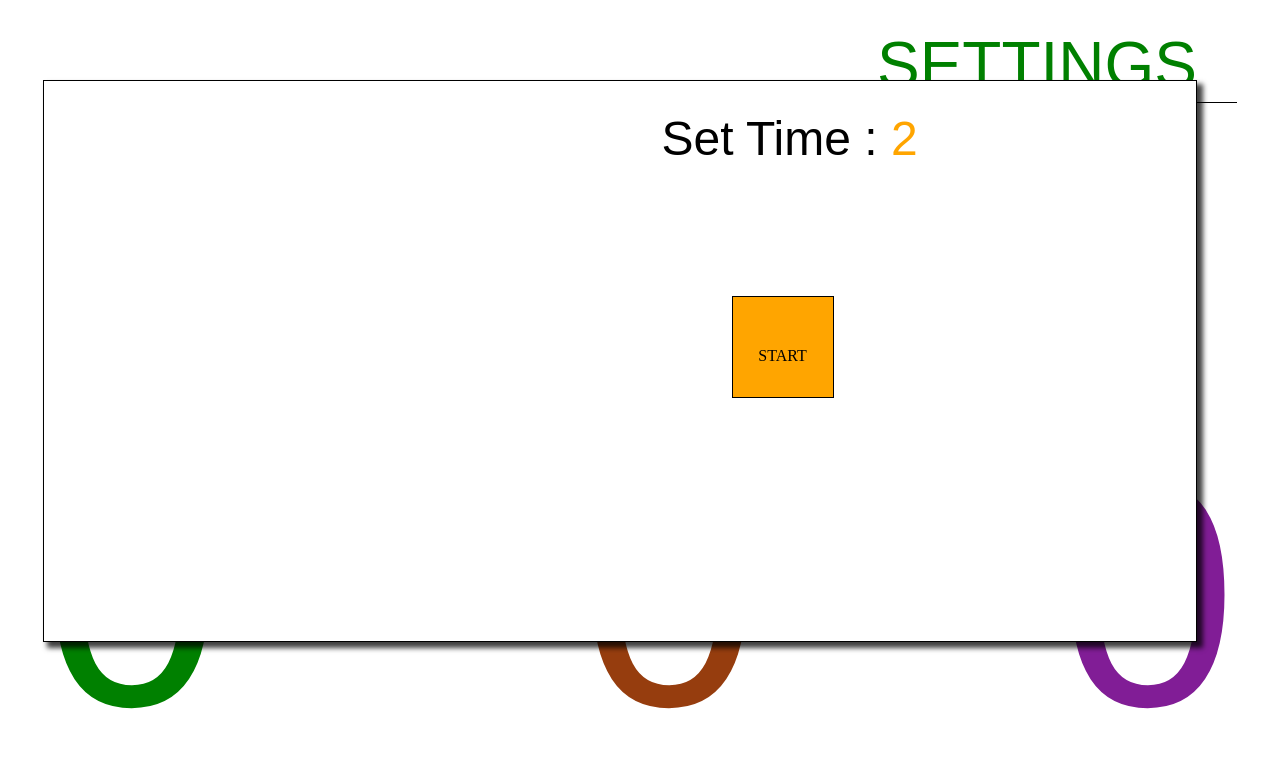
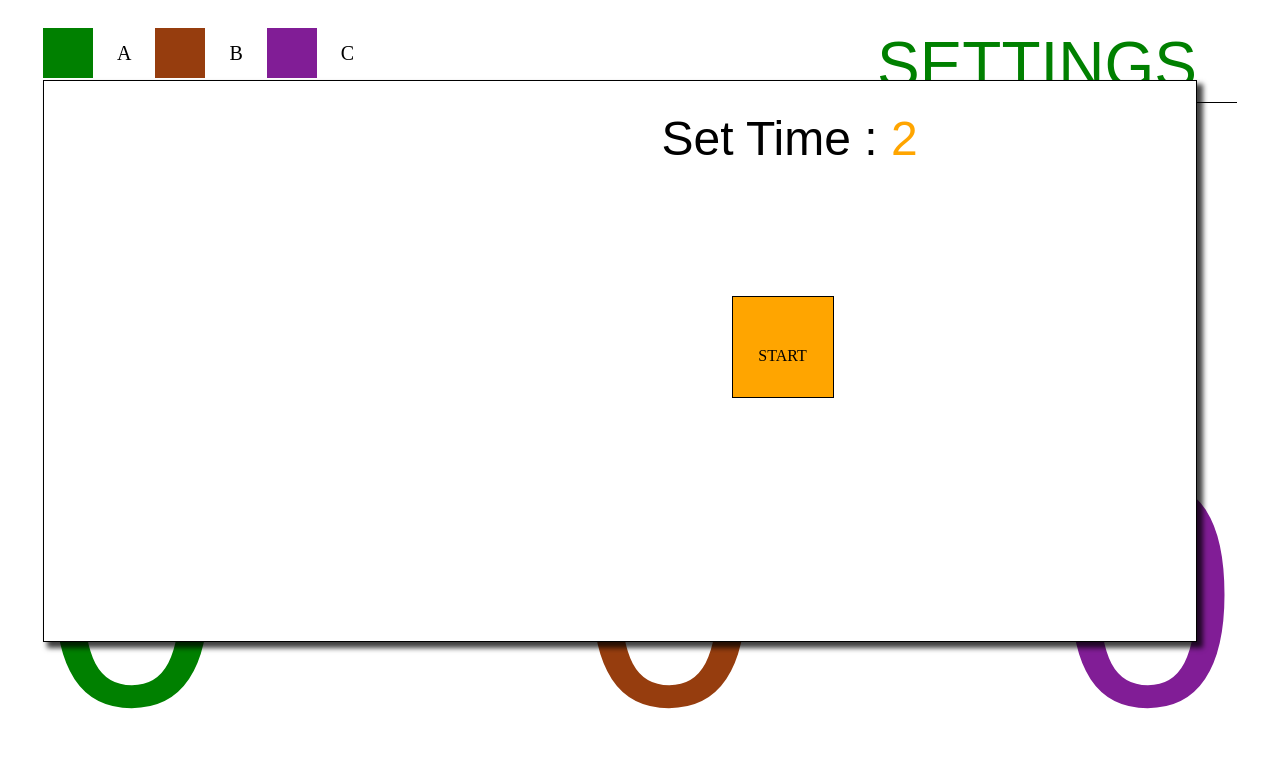
Before and after one commit to mark-arthur89/NanoTube-Pi, a plain HTML site: page index.html in a window 1280 px wide. Drawn offline with Linux system fonts and the light colour scheme.

Commit message:
Legends Included

```diff
--- a/index.html
+++ b/index.html
@@ -12,6 +12,40 @@
 		<!-- Start of Top Nav -->
 			<div id="Nav-Settings">
 
+				<div id="Team-Legends">
+
+					<div class="Team-1">
+
+						<div class="box-block green">
+
+						</div>
+
+						<div class="Name"> A </div>
+
+					</div>
+
+					<div class="Team-2">
+
+						<div class="box-block brown">
+
+						</div>
+
+						<div class="Name"> B </div>
+
+					</div>
+
+					<div class="Team-3">
+
+						<div class="box-block purple">
+
+						</div>
+
+						<div class="Name"> C </div>
+
+					</div>
+
+				</div>
+
 				<div id="Nav-List">
 
 					<div class="Nav-Item"> SETTINGS </div>
@@ -25,7 +59,7 @@
 
 			<div id="Timer">
 
-				18:12:53
+				Timer
 
 			</div>
 
--- a/web/Styles/main.css
+++ b/web/Styles/main.css
@@ -47,6 +47,42 @@ NAV ELEMENTS
 	font-size: 4em; /* 60px */
 	display: inline-block;
 	cursor: pointer;
+}
+
+#Team-Legends{
+	display: inline-block;
+}
+
+.Team-1, .Team-2, .Team-3{
+	display: inline-block;
+	padding-right: 20px;
+	text-align: center;
+}
+
+.Name {
+	font-size: 20px;
+	display: inline-block;
+	position: relative;
+	bottom: 18px;
+}
+
+.box-block {
+	height: 50px;
+	width: 50px;
+	display: inline-block;
+	margin-right: 20px;
+}
+
+.box-block.green {
+	background-color: green;
+}
+
+.box-block.brown {
+	background-color: #963D0E;
+}
+
+.box-block.purple {
+	background-color: #811D96;
 }
 
 /*---------------------------------------------------------------------------------------------
```
